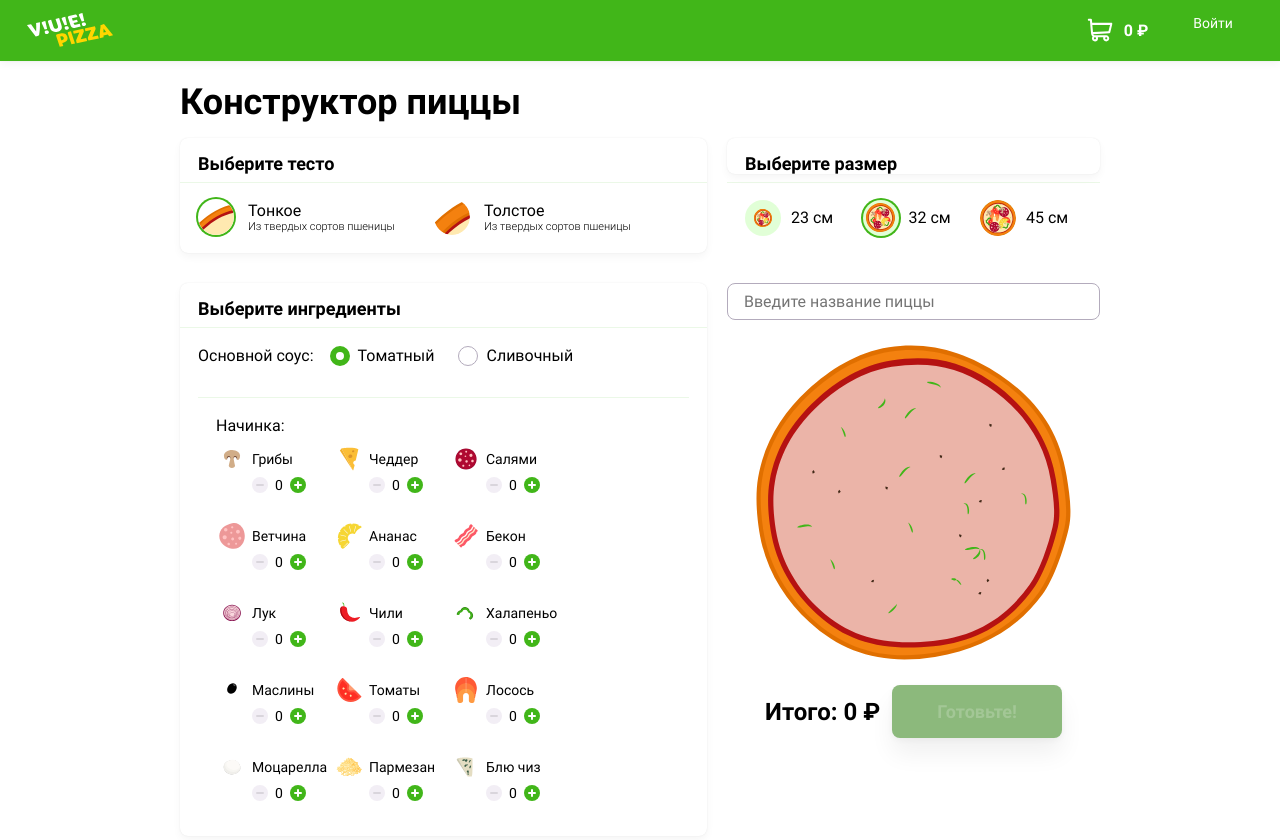
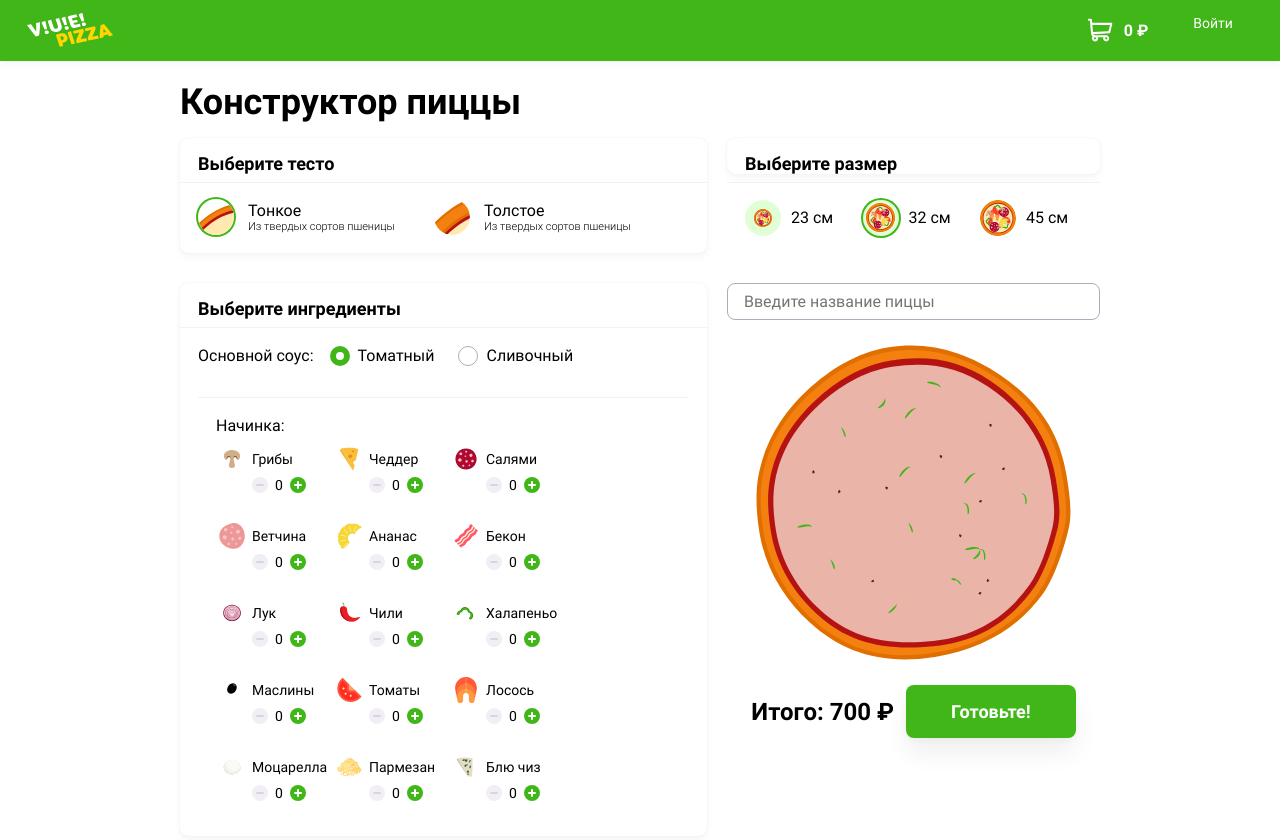
Before and after one commit to htmlacademy-vue/566661-pizza-1, a Vue app in the folder src/frontend/: page / in a window 1280 px wide. Shown: the top 840 px of the page. Built offline with nearby package versions, Linux system fonts and the light colour scheme.

Commit message:
module3-task1
Добавил калькулятор цены

```diff
--- a/src/frontend/src/modules/builder/components/BuilderPizzaView.vue
+++ b/src/frontend/src/modules/builder/components/BuilderPizzaView.vue
@@ -13,7 +13,10 @@
 
     <div class="content__constructor">
       <app-drop @drop="$emit('setIngredient', $event.ingredient)">
-        <div class="pizza" :class="`pizza--foundation--${typeDough}-${sauce}`">
+        <div
+          class="pizza"
+          :class="`pizza--foundation--${typeDough.value}-${sauce.value}`"
+        >
           <div class="pizza__wrapper">
             <template v-for="ingredient in ingredients">
               <div
@@ -27,7 +30,7 @@
       ></app-drop>
     </div>
 
-    <BuilderPriceCounter :price="price" @ready="total" />
+    <BuilderPriceCounter :price="calculatePrice" @ready="total" />
   </div>
 </template>
 
@@ -38,9 +41,7 @@ export default {
   name: "BuilderPizzaView",
   data() {
     return {
-      price: 0,
       namePizza: this.name,
-      ready: false,
     };
   },
   props: {
@@ -49,15 +50,19 @@ export default {
       default: "",
     },
     sauce: {
-      type: String,
+      type: Object,
       required: true,
     },
     typeDough: {
-      type: String,
+      type: Object,
       required: true,
     },
     ingredients: {
       type: Array,
+      required: true,
+    },
+    size: {
+      type: Object,
       required: true,
     },
   },
@@ -80,6 +85,20 @@ export default {
       };
     },
   },
+  computed: {
+    calculatePrice() {
+      /* eslint-disable */
+      return this.size.price * (this.typeDough.price + this.sauce.price + this.countIngredients);
+      /* eslint-enable */
+    },
+    countIngredients() {
+      let num = 0;
+      this.ingredients.forEach((item) => {
+        num += item.count;
+      });
+      return num;
+    },
+  },
 };
 </script>
 
--- a/src/frontend/src/views/Index.vue
+++ b/src/frontend/src/views/Index.vue
@@ -26,8 +26,9 @@
           @setNamePizza="namePizza = $event"
           @setIngredient="addIngredient"
           :ingredients="ingredientsList"
-          :sauce="currentSauce"
-          :typeDough="getTypeDough"
+          :sauce="getSauce"
+          :typeDough="getDough"
+          :size="getSize"
         />
       </div>
     </form>
@@ -96,8 +97,32 @@ export default {
     },
   },
   computed: {
-    getTypeDough() {
-      return this.currentDough === "light" ? "small" : "big";
+    getDough() {
+      const idx = this.doughList.findIndex(
+        (el) => el.value === this.currentDough
+      );
+      return {
+        value: this.currentDough === "light" ? "small" : "big",
+        price: this.doughList[idx].price,
+      };
+    },
+    getSize() {
+      const idx = this.sizesList.findIndex(
+        (el) => el.value === this.currentSize
+      );
+      return {
+        value: this.currentSize,
+        price: this.sizesList[idx].multiplier,
+      };
+    },
+    getSauce() {
+      const idx = this.saucesList.findIndex(
+        (el) => el.value === this.currentSauce
+      );
+      return {
+        value: this.currentSauce,
+        price: this.saucesList[idx].price,
+      };
     },
   },
 };
```
